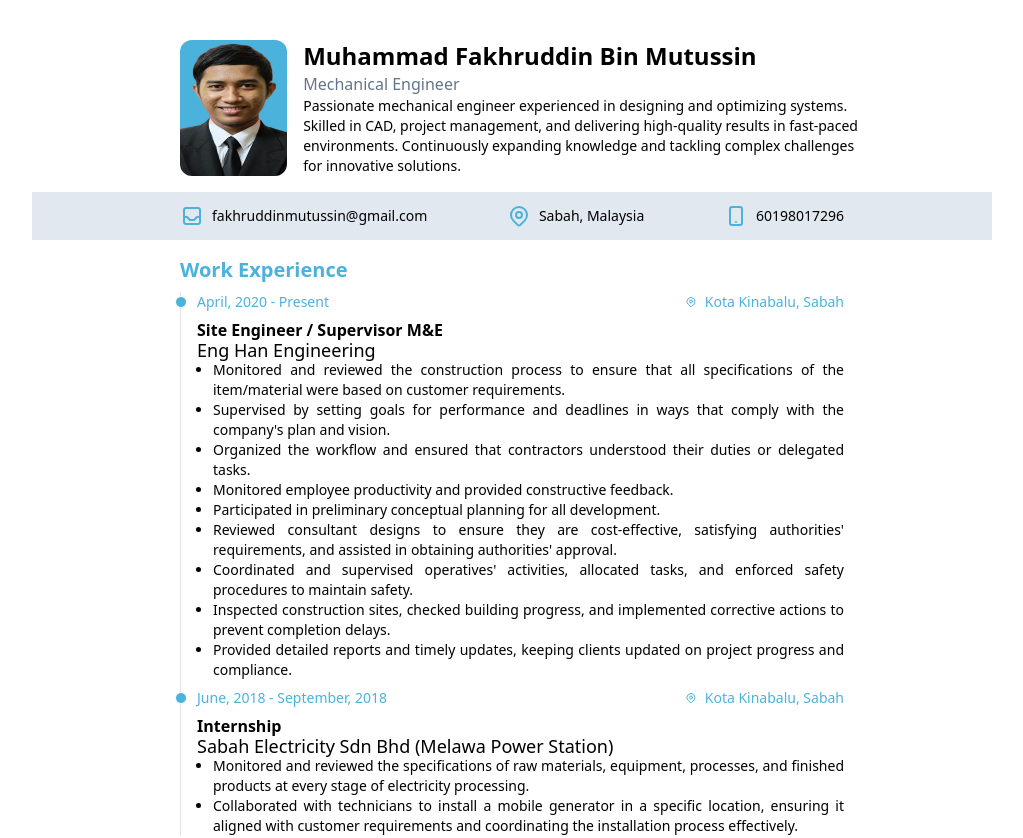
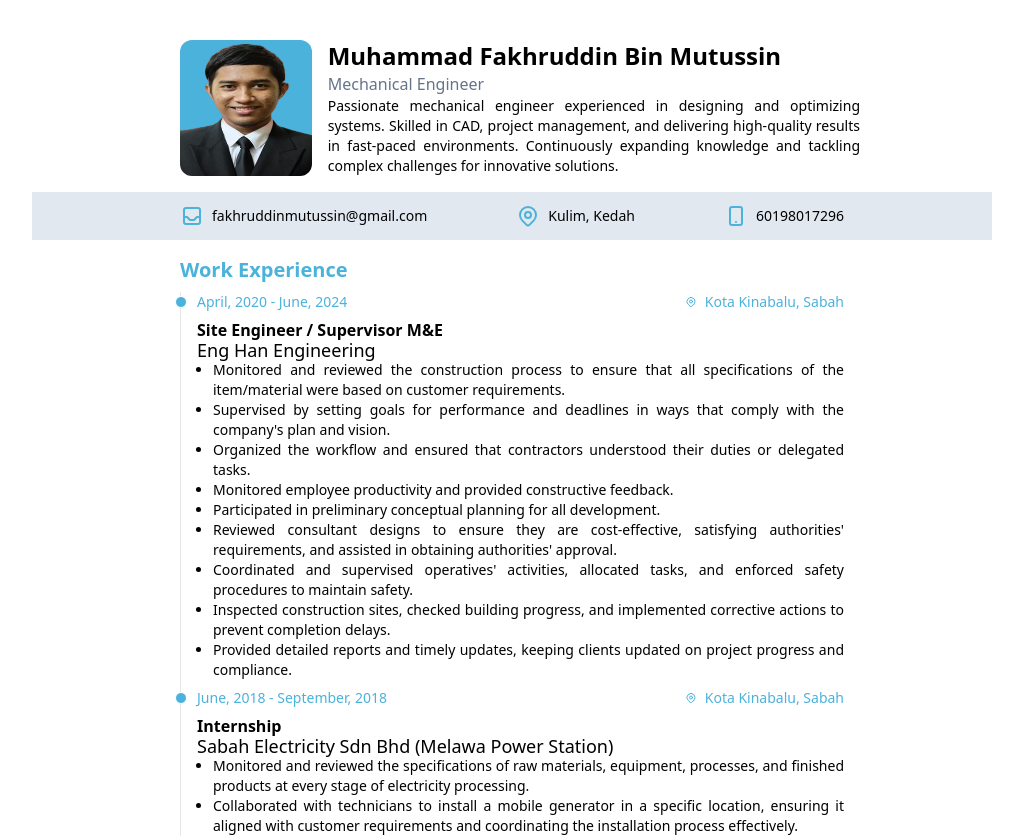
Before and after one commit to fakhruz3105/resume-vue, a Vue app: page / in a window 1280 px wide. Shown: the top 838 px of the page, without its empty margins (128-1151 px from the left). Built offline with nearby package versions, Linux system fonts and the light colour scheme.

Commit message:
Update resume

```diff
--- a/src/App.vue
+++ b/src/App.vue
@@ -14,11 +14,11 @@ const showBorder = ref(false);
 <template>
   <div class="page" :class="{ 'show-page-border': showBorder }">
     <div class="flex">
-      <div class="profile-pic bg-slate-500 rounded-xl w-[80%] m-4"></div>
+      <div class="profile-pic bg-slate-500 rounded-xl m-4"></div>
       <div class="flex flex-col justify-start py-4">
         <span class="text-2xl font-bold">Muhammad Fakhruddin Bin Mutussin</span>
         <span class="text-base text-slate-500">Mechanical Engineer</span>
-        <span class="text-sm"
+        <span class="text-sm text-justify"
           >Passionate mechanical engineer experienced in designing and
           optimizing systems. Skilled in CAD, project management, and delivering
           high-quality results in fast-paced environments. Continuously
@@ -71,7 +71,7 @@ const showBorder = ref(false);
                 d="M15 11a3 3 0 11-6 0 3 3 0 016 0z"
               ></path>
             </svg>
-            <span class="text-sm">Sabah, Malaysia</span>
+            <span class="text-sm">Kulim, Kedah</span>
           </div>
           <div class="flex justify-start items-center my-1">
             <svg
@@ -103,7 +103,7 @@ const showBorder = ref(false);
           <div
             class="flex justify-between items-center mb-2 primary-text text-sm"
           >
-            <span class="leading-5">April, 2020 - Present</span>
+            <span class="leading-5">April, 2020 - June, 2024</span>
             <div class="flex items-center">
               <svg
                 class="w-3 h-3 mr-2"
@@ -345,10 +345,10 @@ const showBorder = ref(false);
 
 .profile-pic {
   background-image: url("./assets/passport.png");
-  background-position: top;
+  background-position: center;
   background-size: cover;
   background-repeat: no-repeat;
   background-color: #4bb2db;
-  width: 350px;
+  width: 450px;
 }
 </style>
```
